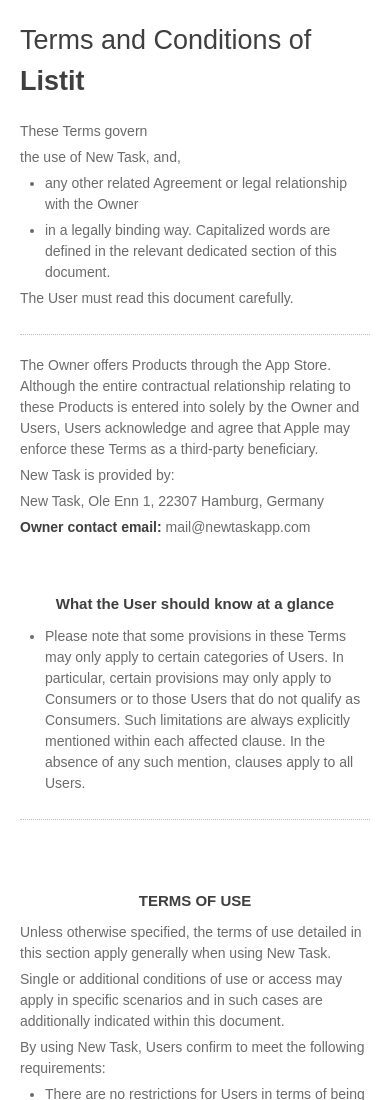
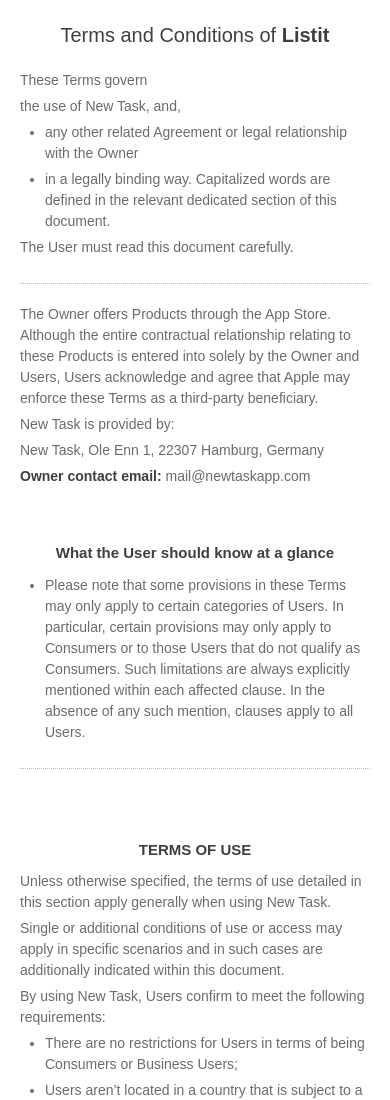
Before and after one commit to Salarsoleimani/Listit-Website, a plain HTML site: page index.html in a window 390 px wide. Shown: the top 1100 px of the page. Drawn offline with Linux system fonts and the light colour scheme.

Commit message:
a little correction

```diff
--- a/scss/style.scss
+++ b/scss/style.scss
@@ -30,6 +30,10 @@
     h1 {
         font-weight: 100;
         font-size: 27px;
+        @media screen and (max-width: 760px) {
+            font-size: 20px;
+            text-align: center;
+        }
     }
     .wrapper {
         max-width: 700px;
```
Also changed, not shown: css/style.css, 1 other file.
